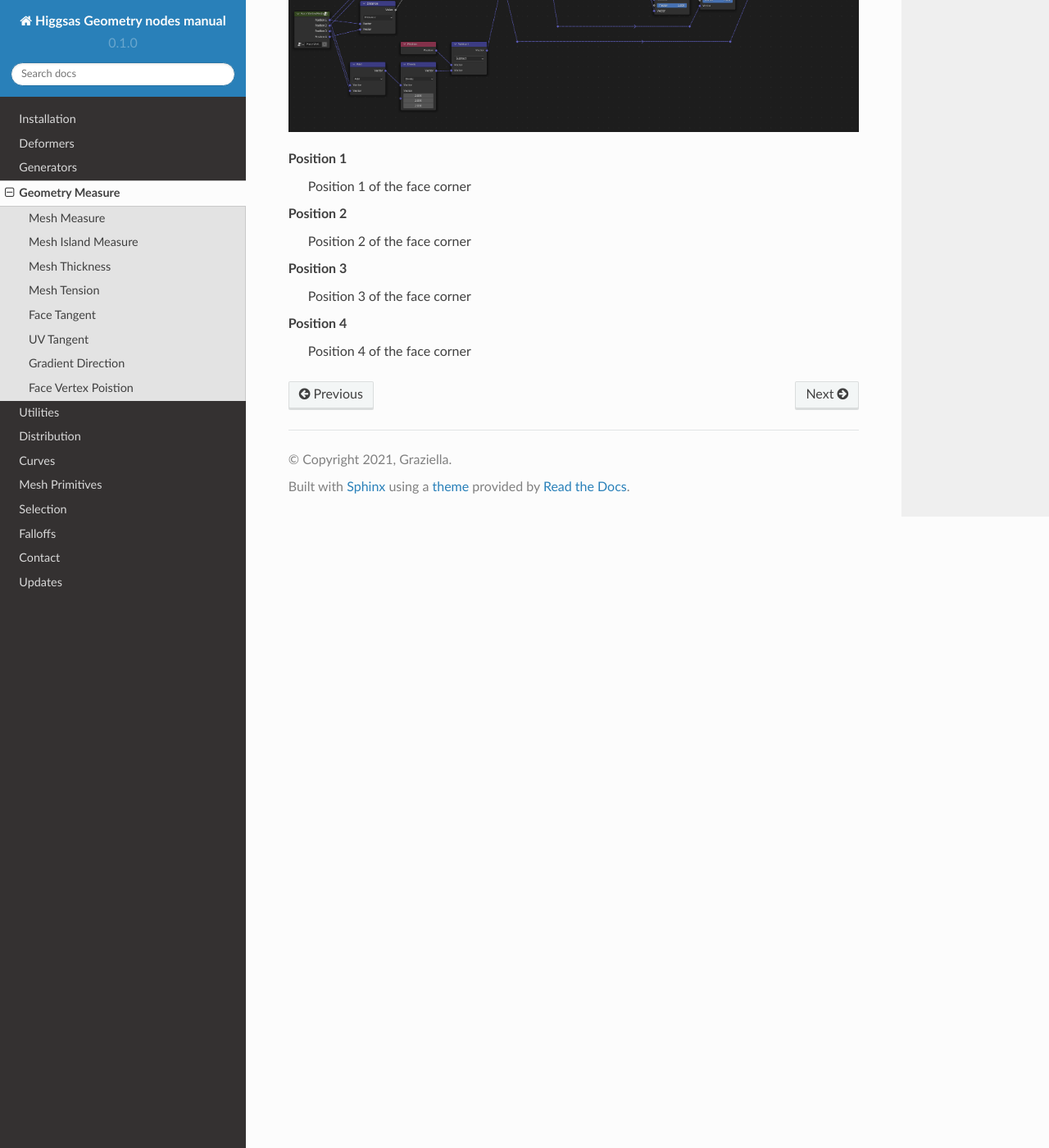
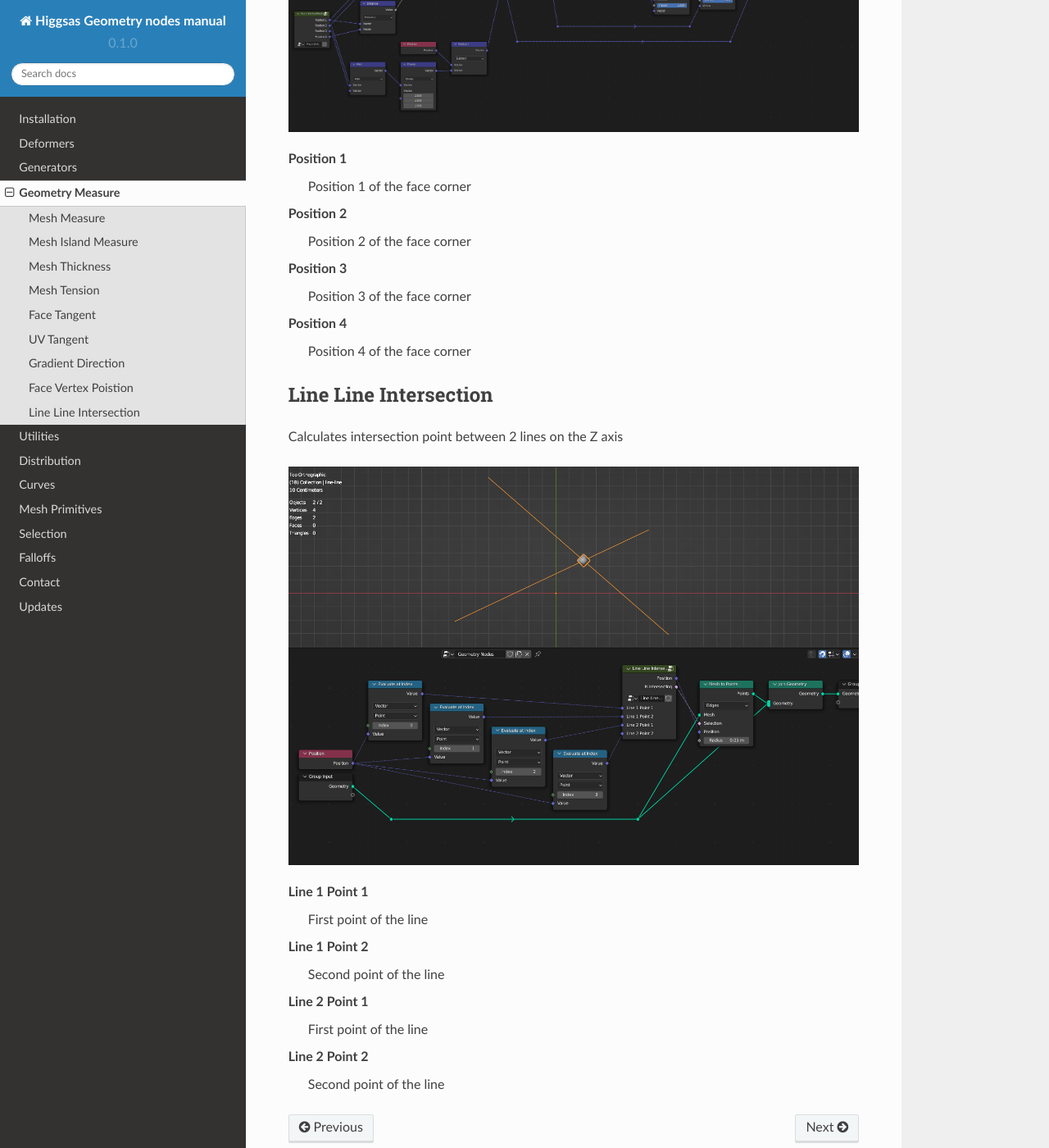
Before and after one commit to higgsas/higgsas_geo_nodes_manual, a Sphinx documentation site: the page built from docs/geometry_measure.rst, in a window 1280 px wide and 1400 px high, scrolled down 9609 px. Shown: the whole window at 82% size. Built offline with Sphinx 7.4.7 and the Read the Docs theme 2.0.0, drawn with Linux system fonts in a browser that asks for light colours.

Commit message:
Update geometry_measure.rst

```diff
--- a/docs/geometry_measure.rst
+++ b/docs/geometry_measure.rst
@@ -177,3 +177,25 @@ Position 3
 
 Position 4
   Position 4 of the face corner
+
+
+
+************************************************************
+Line Line Intersection
+************************************************************
+
+Calculates intersection point between 2 lines on the Z axis
+
+.. image:: images/lines_int.PNG
+
+Line 1 Point 1
+  First point of the line
+
+Line 1 Point 2
+  Second point of the line
+
+Line 2 Point 1
+  First point of the line
+
+Line 2 Point 2
+  Second point of the line
```
